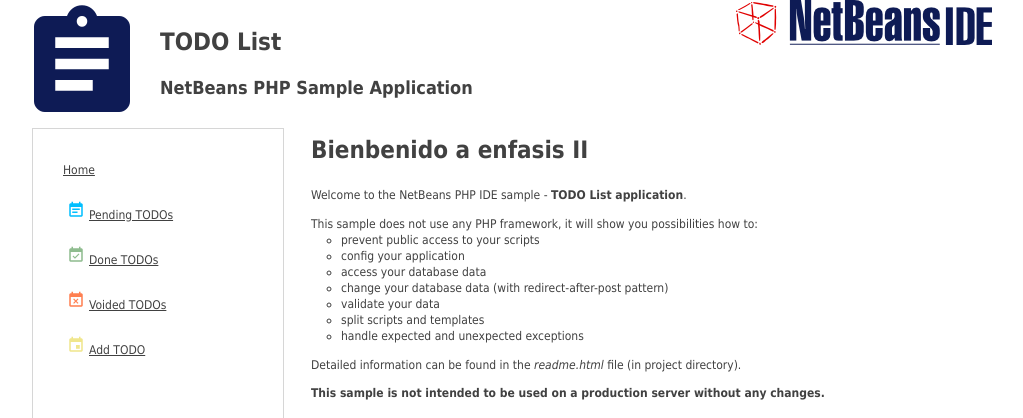
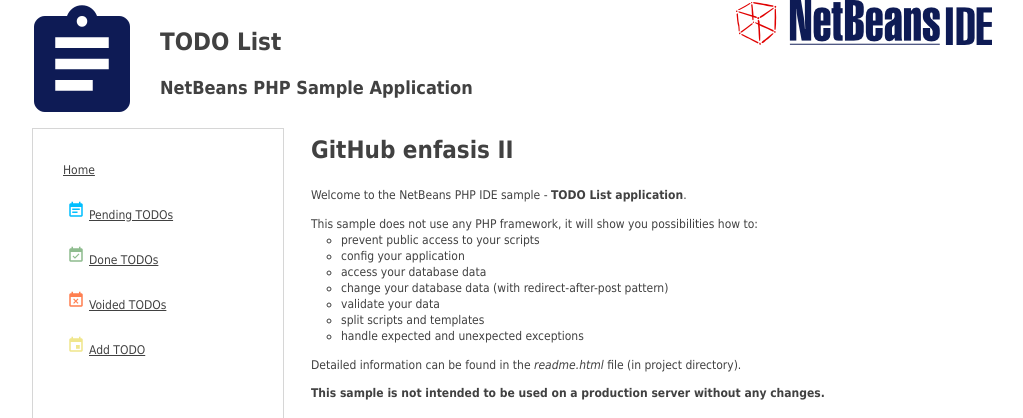
Before and after one commit to carsua/my-repository, a PHP site: page / in a window 1280 px wide. Shown: the part 20-438 px from the top of the page, without its empty margins (148-1171 px from the left). Run offline with PHP 8.4, Linux system fonts and the light colour scheme; some libraries are stand-ins or nearby versions.

Commit message:
Cambio de nuevo el titulo desde visualcode

```diff
--- a/page/home.phtml
+++ b/page/home.phtml
@@ -21,7 +21,7 @@
 namespace TodoList;
 
 ?>
-<h1>Bienbenido a enfasis II</h1>
+<h1>GitHub enfasis II</h1>
 
 <p class="p">Welcome to the NetBeans PHP IDE sample - <b>TODO List application</b>.</p>
 <ul class="p">
```
